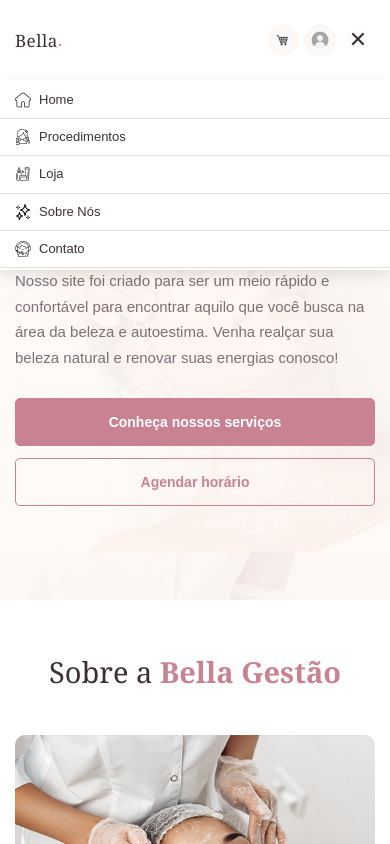
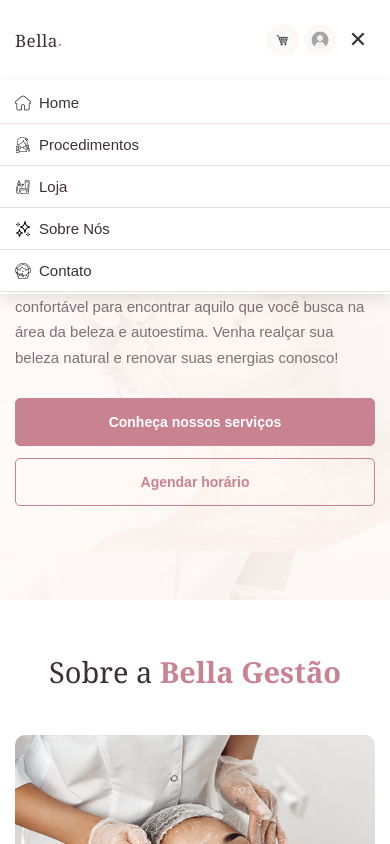
Before and after one commit to kmmclovis-create/aplicativobellagestao, a React (Vite) app: page / in a window 390 px wide. Both pictures are taken after a click on the button "Abrir menu". Shown: the top 844 px of the page. Built offline with nearby package versions, Linux system fonts and the light colour scheme.

Commit message:
Adjust padding and font size in MenuMobile styles

```diff
--- a/src/components/MenuMobile.css
+++ b/src/components/MenuMobile.css
@@ -33,17 +33,22 @@
    OPÇÕES
 ========================================================= */
 
+
+/* =========================================================
+   OPÇÕES
+========================================================= */
+
 .menu-mobile a {
   display: flex;
   align-items: center;
   gap: 0.8rem;
 
-  padding: 0.9rem 1.5rem;
+  padding: 1rem 1.5rem;
 
   color: #3d3034;
   text-decoration: none;
 
-  font-size: 1.3rem;
+  font-size: 1.5rem;
   line-height: 1.4;
 
   border-bottom: 1px solid #e9dddf;
```
